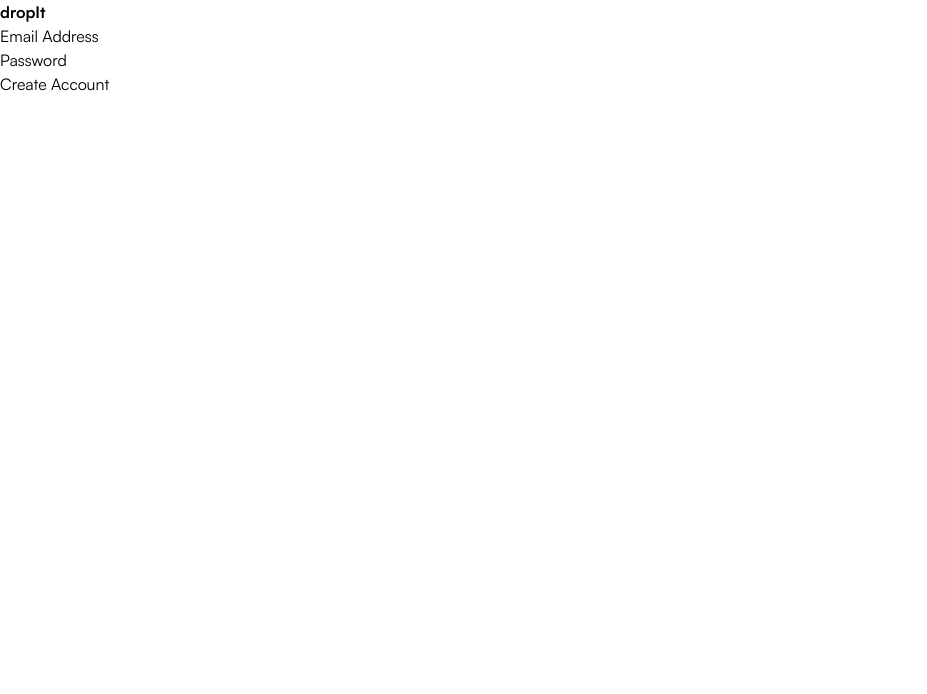
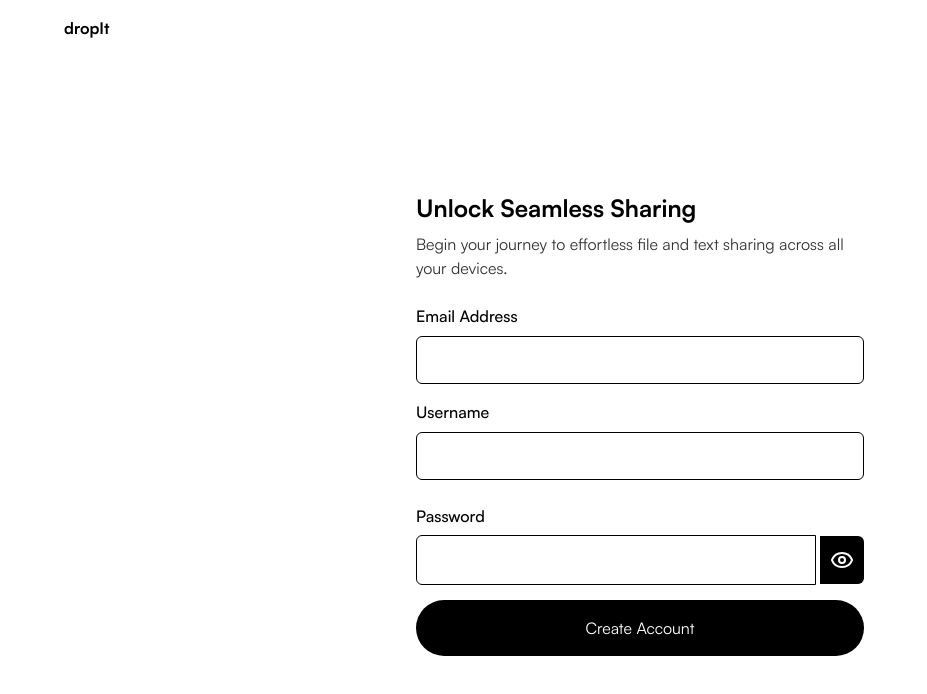
Before and after one commit to osaro123/dropit-frontend, a Next.js app: page /sign-up in a window 1280 px wide. Shown: the top 694 px of the page, without its empty margins (0-927 px from the left). Built offline with nearby package versions, Linux system fonts and the light colour scheme.

Commit message:
Add sign up page

```diff
--- a/app/sign-up/page.tsx
+++ b/app/sign-up/page.tsx
@@ -1,24 +1,39 @@
-import React from 'react'
+"use client"
+
+import { Eye, EyeOff } from 'lucide-react'
+import React, { useState } from 'react'
 
 const SignUp = () => {
+    const [showPassword,setShowPassword] = useState(false)
   return (
-    <div className='h-screen'>
-        <h3 className='font-bold'>dropIt</h3>
-        <div>
-            <form>
-                <div>
-                    <label htmlFor="email">Email Address</label>
-                    <input type="text" id='email'/>
+    <div className='w-[90%] h-screen mx-auto'>
+        <h3 className='font-bold py-4'>dropIt</h3>
+        <div className='flex items-center h-[calc(100vh-4rem)] max-w-md w-[90%] mx-auto'>
+            <form className='w-full'>
+                <h1 className='text-2xl pb-2 font-bold'>Unlock Seamless Sharing</h1>
+                <p className='opacity-80 pb-6'>Begin your journey to effortless file and text sharing across all your devices.</p>
+                <div className='flex flex-col mb-4'>
+                    <label htmlFor="email" className='pb-2 font-medium'>Email Address</label>
+                    <input type="email" id='email' className='border-[1px] border-black h-12 px-2 py-3 rounded-md'/>
                 </div>
-                <div>
-                    <label htmlFor="password">Password</label>
-                    <input type="text" id='password'/>
+                <div className='flex flex-col mb-4'>
+                    <label htmlFor="username" className='pb-2 font-medium'>Username</label>
+                    <input type="text" id='username' className='border-[1px] border-black h-12 px-2 py-3 rounded-md'/>
                 </div>
-                <div>
-                    <div></div>
-                    <div></div>
+                <div className='flex flex-col'>
+                    <label htmlFor="password" className='py-2 font-medium'>Password</label>
+                    <div className='flex items-center gap-1 w-full h-12'>
+                        <input type={showPassword ? "text" : "password"} id='password' className='border-[1px] border-black px-2 py-3 rounded-l-md w-[90%]'/>
+                        <button
+                            type='button'
+                            className='w-[10%] h-12 bg-black text-white flex items-center justify-center rounded-r-md'
+                            onClick={() => setShowPassword(!showPassword)}
+                        >
+                            {showPassword ? <EyeOff /> : <Eye />}
+                        </button>
+                    </div>
                 </div>
-                <button>Create Account</button>
+                <button className='text-center bg-black text-white w-full mt-4 py-4 rounded-full'>Create Account</button>
             </form>
         </div>
     </div>
--- a/tailwind.config.ts
+++ b/tailwind.config.ts
@@ -14,5 +14,6 @@
     },
   },
   plugins: [],
+  darkMode: "class"
 };
 export default config;
```
